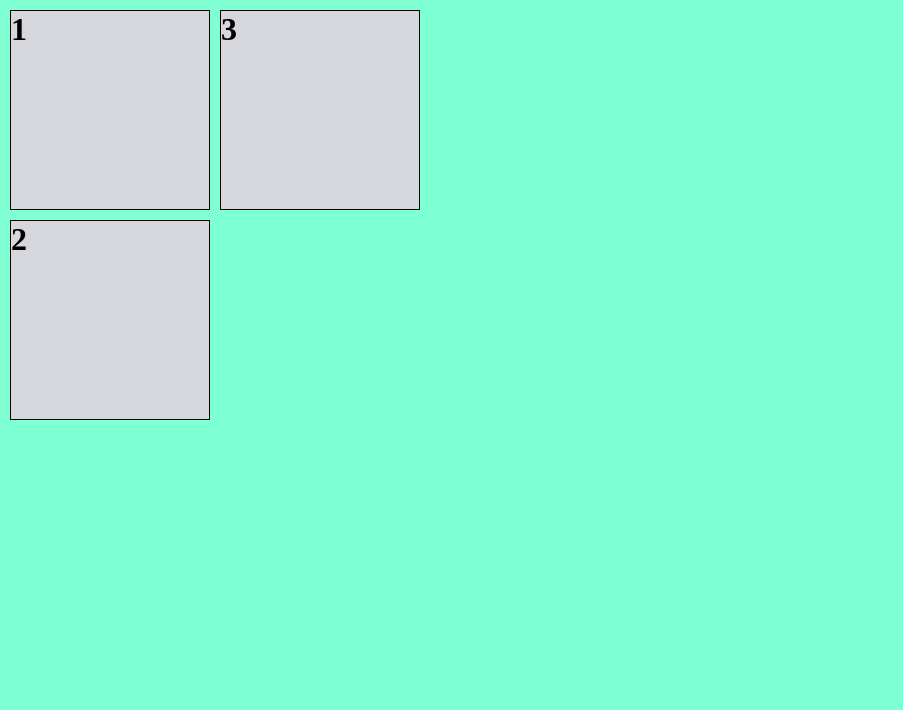
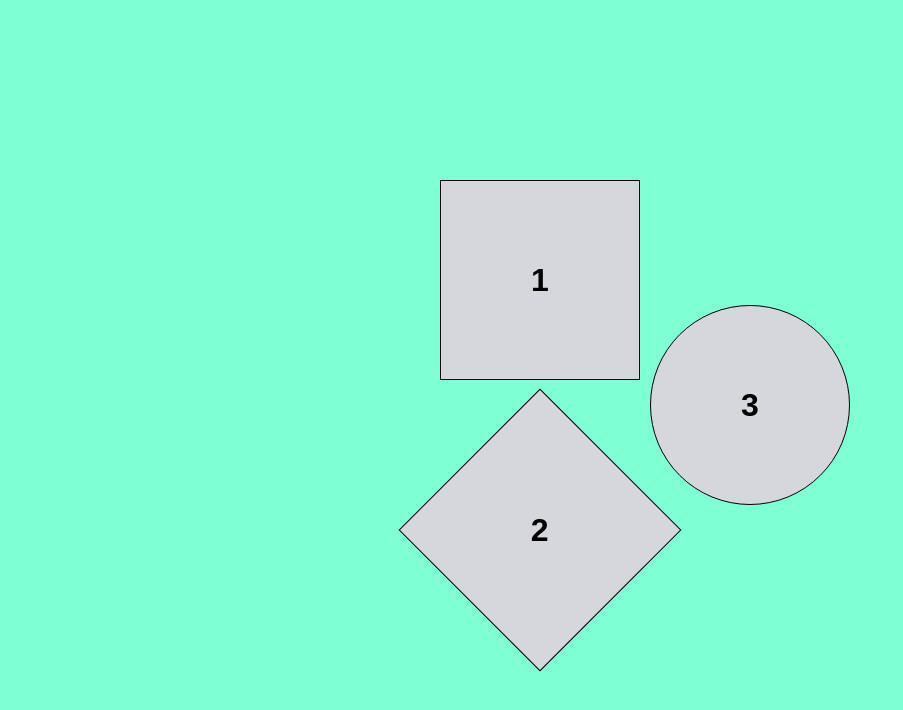
Before and after one commit to imksvk/Hover-Quest, a plain HTML site: page index.html in a window 1280 px wide. Shown: the whole page, without its empty margins (0-903 px from the left). Drawn offline with Linux system fonts and the light colour scheme.

Commit message:
hover properity completed

```diff
--- a/index.html
+++ b/index.html
@@ -9,10 +9,10 @@
 <body>
     <div id="main">
         <div id="box">
-            <div class="shape"><h1>1</h1></div>
-            <div class="shape"><h1>2</h1></div>
+            <div class="shape" id="box1"><h1>1</h1></div>
+            <div class="shape" id="box2"><h1 id="two">2</h1></div>
         </div>
-            <div class="shape"><h1>3</h1></div>
+            <div class="shape" id="box3" ><h1>3</h1></div>
     </div>
 </body>
 </html>
--- a/style.css
+++ b/style.css
@@ -7,6 +7,8 @@
 html,body{
     height:  100%;
     width: 100%;
+    font-family: Arial, Helvetica, sans-serif;
+
 
 }
 
@@ -18,7 +20,8 @@ body{
     height: 100%;
     width: 100%;
     display: flex;
-    /* background-color: salmon; */
+    align-items: center;
+    justify-content: center;
 }
 
 
@@ -29,4 +32,34 @@ body{
     margin-left: 10px;
     background-color: rgb(214, 214, 221);
     border: 1px solid rgb(0, 0, 0);
+    display: flex;
+    align-items: center;
+    justify-content: center;
 }
+
+
+#box1:hover{
+    background-color: rgb(255, 0, 0);
+}
+#box2:hover{
+    background-color: green;
+}
+#box3:hover{
+    background-color: yellow;
+}
+
+#box2{
+    margin-top: 50px;
+    rotate: 45deg;
+}
+
+
+#box3{
+    border-radius: 50%;
+
+}
+
+
+#two{
+    rotate: -45deg;
+}
```
